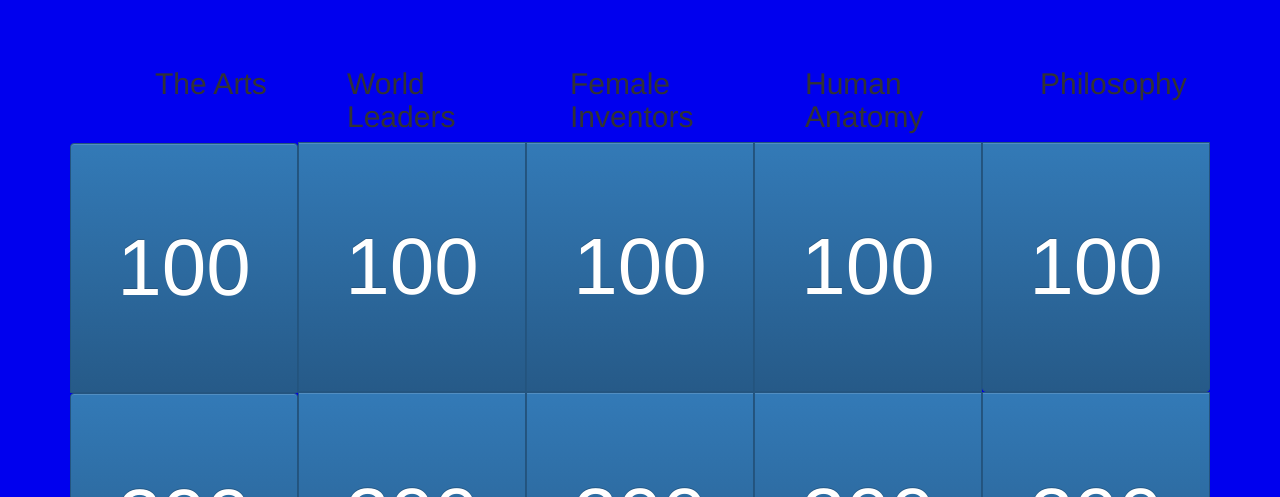
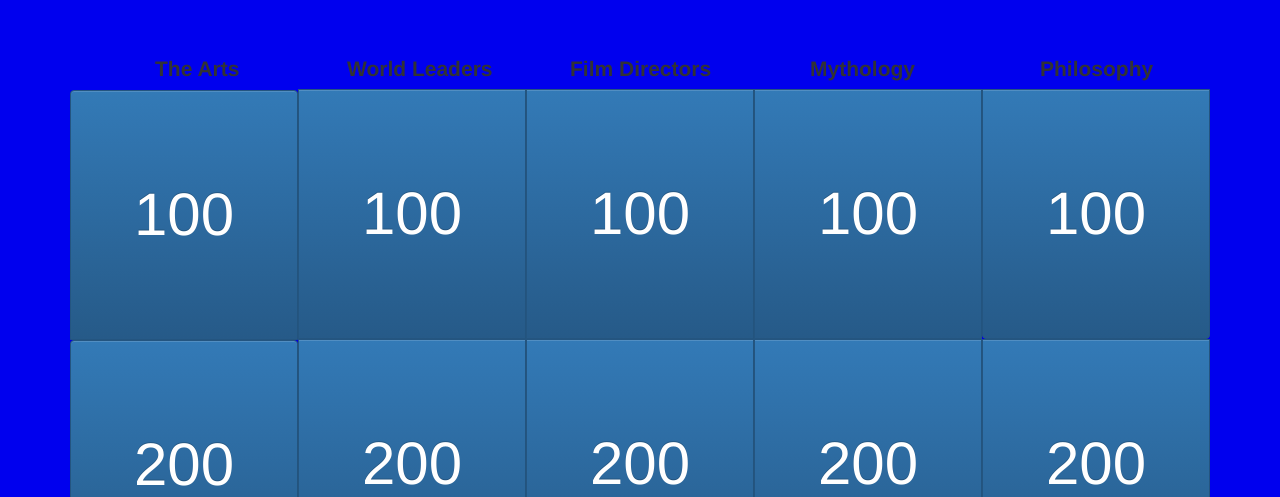
Before and after one commit to mochila83/jeopardy, a plain HTML site: page index.html in a window 1280 px wide. Shown: the part 303-800 px from the top of the page. Drawn offline with nearby package versions, Linux system fonts and the light colour scheme.

Commit message:
Changed the size of the numbers in my buttons and centered the words in my category section.

```diff
--- a/css/stylesheet.css
+++ b/css/stylesheet.css
@@ -32,7 +32,7 @@ body {
     cursor: pointer;
     display: block;
     height: 250px;
-    font-size: 80px;
+    font-size: 60px;
 }
 
 
@@ -46,7 +46,7 @@ body {
 
 
 .blah2{
-	left: 55px;
+	left: 60px;
 }
 
 
@@ -63,3 +63,9 @@ body {
 .blah5{
 	right: 25px;
 }
+
+
+h4 {
+	font-size: 1.5em;
+	font-weight: bold;
+}
--- a/index.html
+++ b/index.html
@@ -34,11 +34,11 @@
       <div class="container">
       <div class="categories">
       <div class="category-heading">
-      <div class="blah5 col-md-2"><h2>The Arts</h2></div>
-      <div class="blah4 col-md-2"><h2>World Leaders</h2></div>
-      <div class="blah3 col-md-2"><h2>Female Inventors</h2></div>
-      <div class="blah2 col-md-2"><h2>Human Anatomy</h2></div>
-      <div class="blah col-md-2"><h2>Philosophy</h2></div>
+      <div class="blah5 col-md-2"><h4>The Arts</h4></div>
+      <div class="blah4 col-md-2"><h4>World Leaders</h4></div>
+      <div class="blah3 col-md-2"><h4>Film Directors</h4></div>
+      <div class="blah2 col-md-2"><h4>Mythology</h4></div>
+      <div class="blah col-md-2"><h4>Philosophy</h4></div>
       </div>
 
 
```
